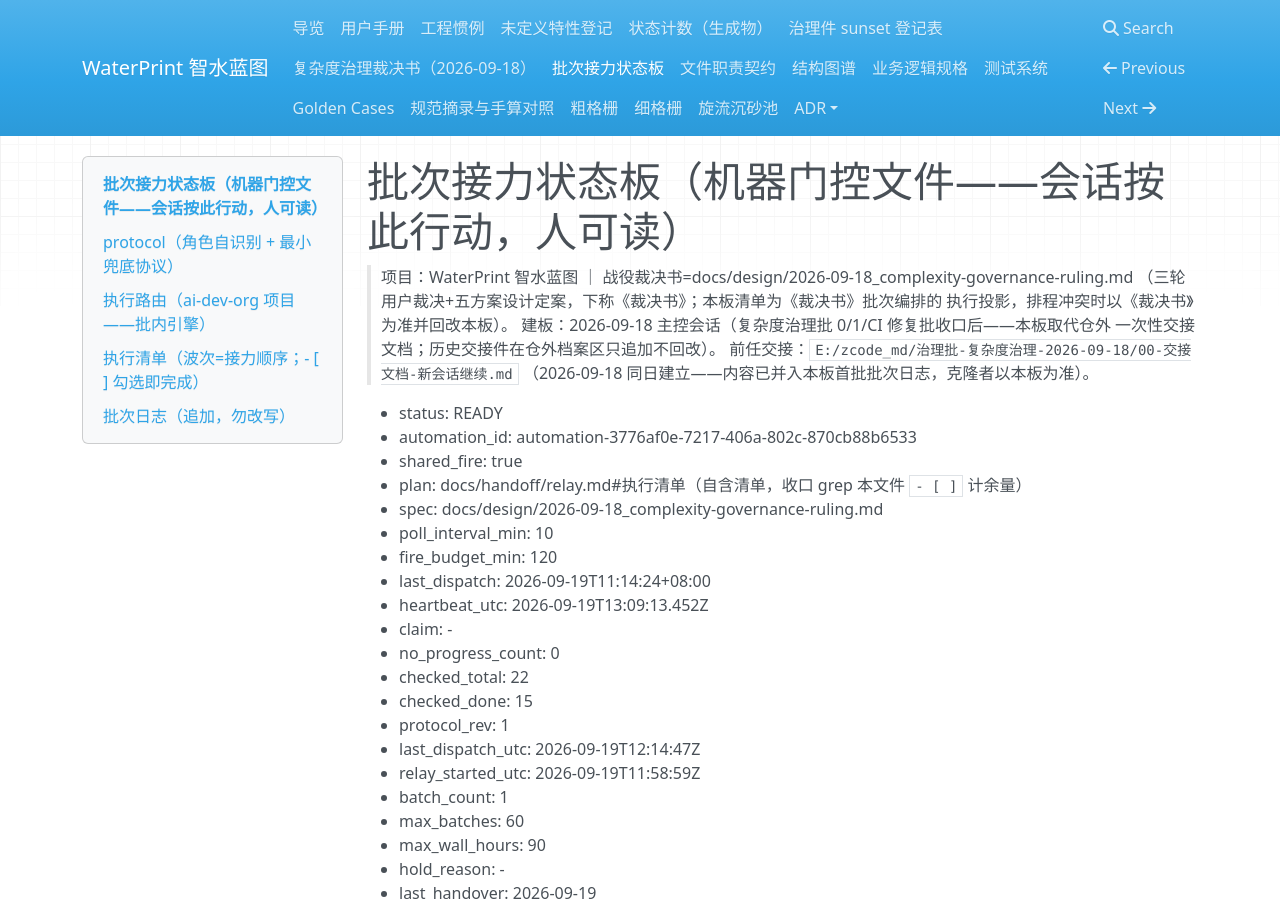
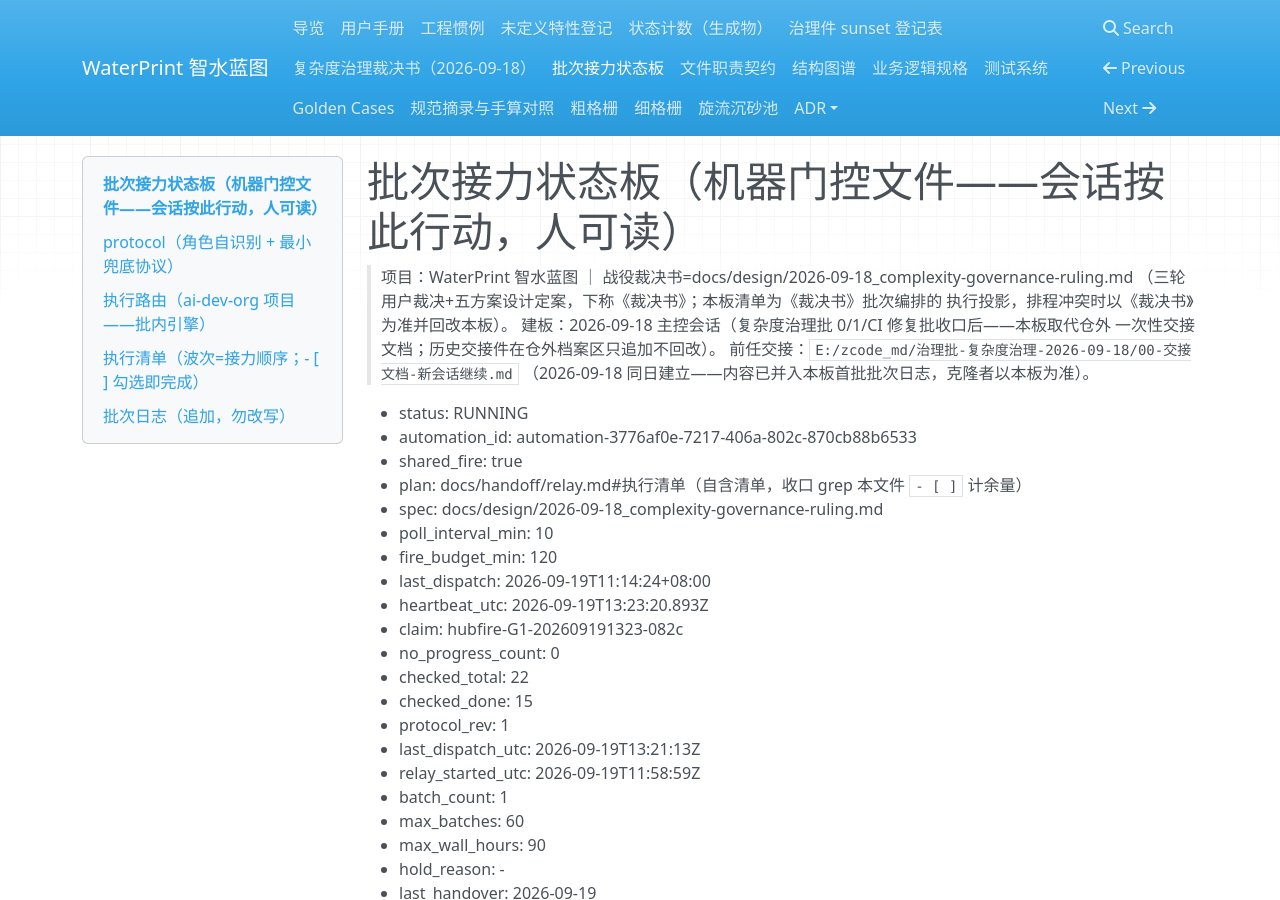
Before and after one commit to yyx20040712/waterprint, an MkDocs documentation site: the page built from docs/handoff/relay.md, in a window 1280 px wide and 900 px high. Built offline with MkDocs 1.6.1, drawn with Linux system fonts in a browser that asks for light colours; nearby versions of some CDN libraries; some of the changed text lies outside the part shown.

Commit message:
G-1 治理小批认领笔: 原子 claim（token hubfire-G1-202609191323-082c）——next_batch=G-1 同族一致性门禁（aao/cass 同族公式族结构恒等机器断言+显式 delta 清单，用户直排工单①）；勾选快照 15/22；调度员发布 13:21:13Z 在案。领批即推送（板面 303 行预算内）。

```diff
--- a/docs/handoff/relay.md
+++ b/docs/handoff/relay.md
@@ -8,7 +8,7 @@
 > 前任交接：`E:/zcode_md/治理批-复杂度治理-2026-09-18/00-交接文档-新会话继续.md`
 > （2026-09-18 同日建立——内容已并入本板首批批次日志，克隆者以本板为准）。
 
-- status: READY
+- status: RUNNING
 - automation_id: automation-3776af0e-7217-406a-802c-870cb88b6533
 - shared_fire: true
 - plan: docs/handoff/relay.md#执行清单（自含清单，收口 grep 本文件 `- [ ]` 计余量）
@@ -16,21 +16,21 @@
 - poll_interval_min: 10
 - fire_budget_min: 120
 - last_dispatch: 2026-09-19T11:14:24+08:00
-- heartbeat_utc: 2026-09-19T13:09:13.452Z
-- claim: -
+- heartbeat_utc: 2026-09-19T13:23:20.893Z
+- claim: hubfire-G1-202609191323-082c
 - no_progress_count: 0
 - checked_total: 22
 - checked_done: 15
 - protocol_rev: 1
-- last_dispatch_utc: 2026-09-19T12:14:47Z
+- last_dispatch_utc: 2026-09-19T13:21:13Z
 - relay_started_utc: 2026-09-19T11:58:59Z
 - batch_count: 1
 - max_batches: 60
 - max_wall_hours: 90
 - hold_reason: -
 - last_handover: 2026-09-19
-- claimed_by: -
-- claimed_at: -
+- claimed_by: hubfire-G1-202609191323-082c
+- claimed_at: 2026-09-19T13:23:20.893Z
 - next_batch: G-1 治理小批（aao/cass 同族公式族结构恒等机器断言+显式 delta 清单——调度员增补九用户直排工单①；G-2 拆件配方回写宪法随后）
 
 ## protocol（角色自识别 + 最小兜底协议）
```
